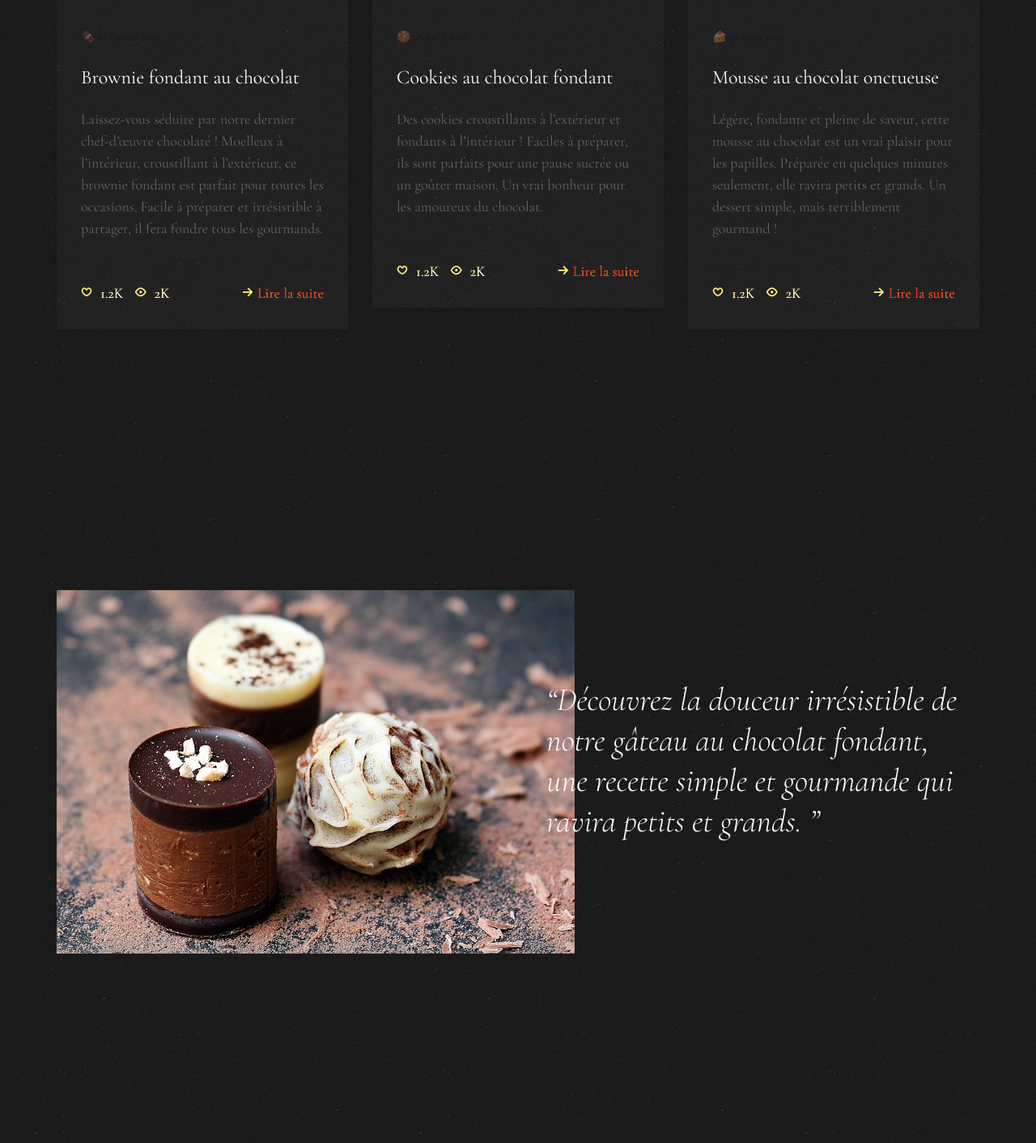
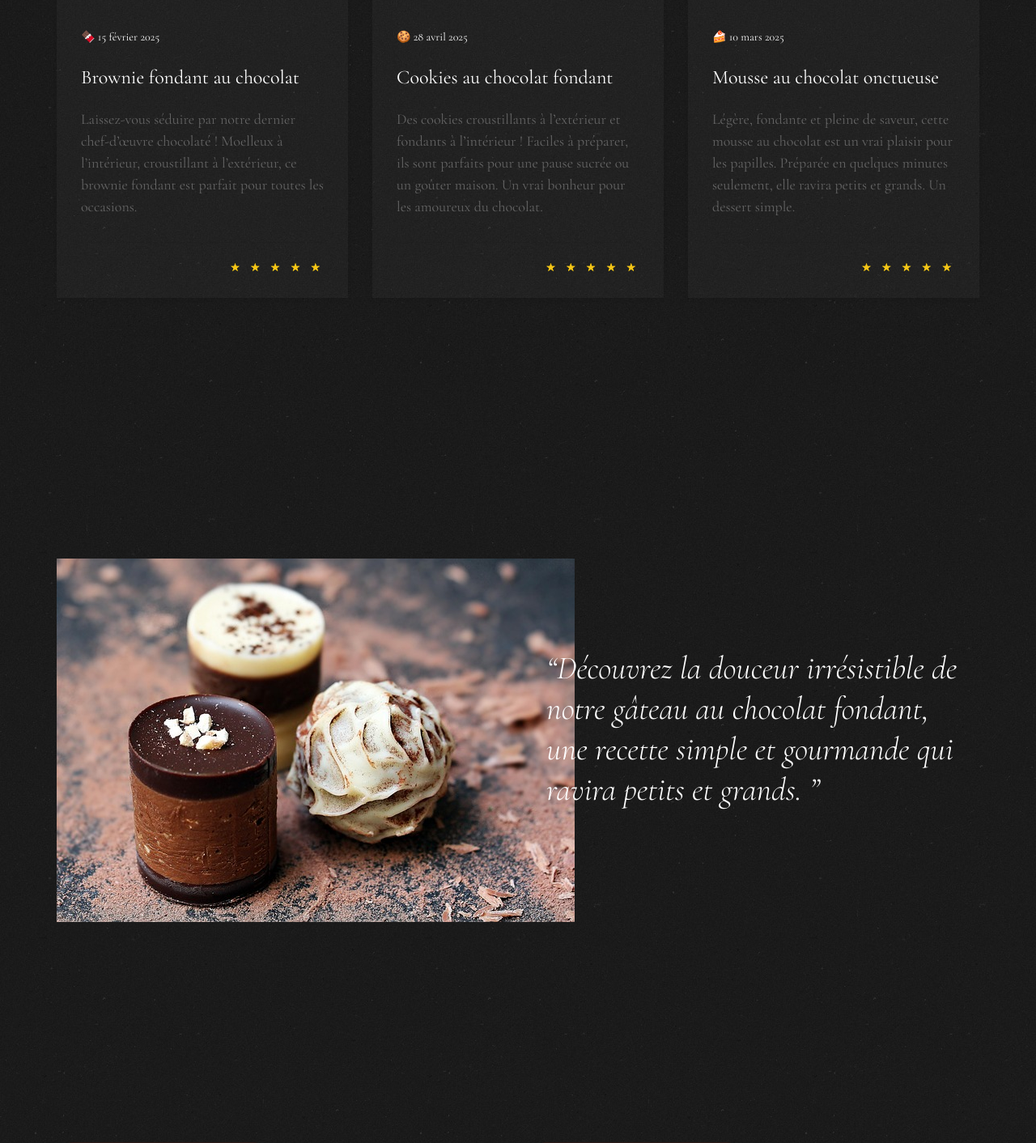
Before and after one commit to mageeeb/chocolate_web1, a PHP site: page / in a window 1280 px wide. Shown: the part 1561-2973 px from the top of the page at 81% size. Run offline with PHP 8.4, Linux system fonts and the light colour scheme; some web fonts are replaced.

Commit message:
add etoile

```diff
--- a/css/style.css
+++ b/css/style.css
@@ -48,7 +48,7 @@ body {
   padding: 25px 15px;
   border-radius: 15px;
   text-align: center;
-  box-shadow: 0 5px 15px rgba(118, 97, 97, 0.3);
+
   transition: transform 0.4s ease, box-shadow 0.3s ease;
 }
 .choco-card img {
@@ -1263,7 +1263,7 @@ li {
   display: inline-block;
   margin-bottom: 20px;
   font-size: 14px !important;
-  color: rgba(0, 0, 0, 0.3);
+  color: white;
 }
 .fh5co-blog .blog-text .stuff {
   margin: 0;
--- a/index.html
+++ b/index.html
@@ -125,11 +125,15 @@
 								<span class="posted_on">🍫 15 février 2025</span>
 								<h3><a href="#">Brownie fondant au chocolat</a></h3>
 								<p>Laissez-vous séduire par notre dernier chef-d’œuvre chocolaté ! Moelleux à l’intérieur, croustillant à l’extérieur, ce brownie fondant est parfait pour toutes les occasions.
-									 Facile à préparer et irrésistible à partager, il fera fondre tous les gourmands.</p>
-								<ul class="stuff">
-									<li><i class="icon-heart2"></i>1.2K</li>
-									<li><i class="icon-eye2"></i>2K</li>
-									<li><a href="#">Lire la suite<i class="icon-arrow-right22"></i></a></li>
+									</p>
+								<ul class="stuff rating">
+									<li class="stars" style="text-align:center;line-height:1">
+										<span style="color:#f5c518;font-size:18px;margin:0 4px;">★</span>
+										<span style="color:#f5c518;font-size:18px;margin:0 4px;">★</span>
+										<span style="color:#f5c518;font-size:18px;margin:0 4px;">★</span>
+										<span style="color:#f5c518;font-size:18px;margin:0 4px;">★</span>
+										<span style="color:#f5c518;font-size:18px;margin:0 4px;">★</span>
+									</li>
 								</ul>
 							</div>
 						</div>
@@ -142,10 +146,14 @@
 								<h3><a href="#">Cookies au chocolat fondant</a></h3>
 								<p>Des cookies croustillants à l’extérieur et fondants à l’intérieur ! Faciles à préparer, ils sont parfaits pour une pause sucrée ou un goûter maison.
 									 Un vrai bonheur pour les amoureux du chocolat.</p>
-								<ul class="stuff">
-									<li><i class="icon-heart2"></i>1.2K</li>
-									<li><i class="icon-eye2"></i>2K</li>
-									<li><a href="#">Lire la suite<i class="icon-arrow-right22"></i></a></li>
+								<ul class="stuff rating">
+									<li class="stars" style="text-align:center;line-height:1">
+										<span style="color:#f5c518;font-size:18px;margin:0 4px;">★</span>
+										<span style="color:#f5c518;font-size:18px;margin:0 4px;">★</span>
+										<span style="color:#f5c518;font-size:18px;margin:0 4px;">★</span>
+										<span style="color:#f5c518;font-size:18px;margin:0 4px;">★</span>
+										<span style="color:#f5c518;font-size:18px;margin:0 4px;">★</span>
+									</li>
 								</ul>
 							</div>
 						</div>
@@ -157,11 +165,15 @@
 								<span class="posted_on">🍰 10 mars 2025</span>
 								<h3><a href="#">Mousse au chocolat onctueuse</a></h3>
 								<p>Légère, fondante et pleine de saveur, cette mousse au chocolat est un vrai plaisir pour les papilles. Préparée en quelques minutes seulement, elle ravira petits et grands.
-									 Un dessert simple, mais terriblement gourmand !</p>
-								<ul class="stuff">
-									<li><i class="icon-heart2"></i>1.2K</li>
-									<li><i class="icon-eye2"></i>2K</li>
-									<li><a href="#">Lire la suite<i class="icon-arrow-right22"></i></a></li>
+									 Un dessert simple.</p>
+								<ul class="stuff rating">
+									<li class="stars" style="text-align:center;line-height:1">
+										<span style="color:#f5c518;font-size:18px;margin:0 4px;">★</span>
+										<span style="color:#f5c518;font-size:18px;margin:0 4px;">★</span>
+										<span style="color:#f5c518;font-size:18px;margin:0 4px;">★</span>
+										<span style="color:#f5c518;font-size:18px;margin:0 4px;">★</span>
+										<span style="color:#f5c518;font-size:18px;margin:0 4px;">★</span>
+									</li>
 								</ul>
 							</div>
 						</div>
@@ -778,21 +790,6 @@
 			</div>
 		</div>
 
-		<div id="fh5co-started" class="fh5co-section animate-box" style="background-image: url(images/hero_1.jpeg);"
-			data-stellar-background-ratio="0.5">
-			<div class="overlay"></div>
-			<div class="container">
-				<div class="row animate-box">
-					<div class="col-md-8 col-md-offset-2 text-center fh5co-heading">
-						<h2>Book a Table</h2>
-						<p>Lorem ipsum dolor sit amet, consectetur adipisicing elit. Recusandae enim quae vitae
-							cupiditate, sequi quam ea id dolor reiciendis consectetur repudiandae. Rem quam, repellendus
-							veniam ipsa fuga maxime odio? Eaque!</p>
-						<p><a href="reservation.html" class="btn btn-primary btn-outline">Book Now</a></p>
-					</div>
-				</div>
-			</div>
-		</div>
 
 		<footer id="fh5co-footer" role="contentinfo" class="fh5co-section">
 			<div class="container">
@@ -877,7 +874,7 @@
 	<!-- Main -->
 	<script src="js/main.js"></script>
 	<script src="js/choco.js"></script>
-<script src="https://cdnjs.cloudflare.com/ajax/libs/vanilla-tilt/1.7.2/vanilla-tilt.min.js"></script>
+    <script src="https://cdnjs.cloudflare.com/ajax/libs/vanilla-tilt/1.7.2/vanilla-tilt.min.js"></script>
     <script>
     VanillaTilt.init(document.querySelectorAll("[data-tilt]"), {
     max: 25,
```
